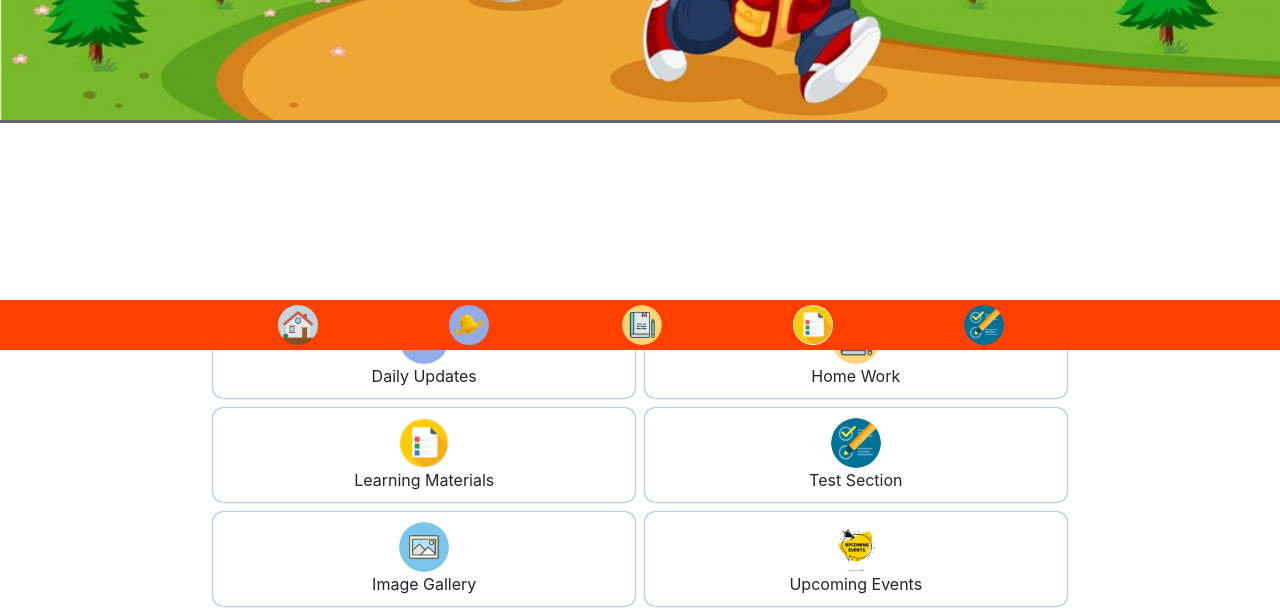
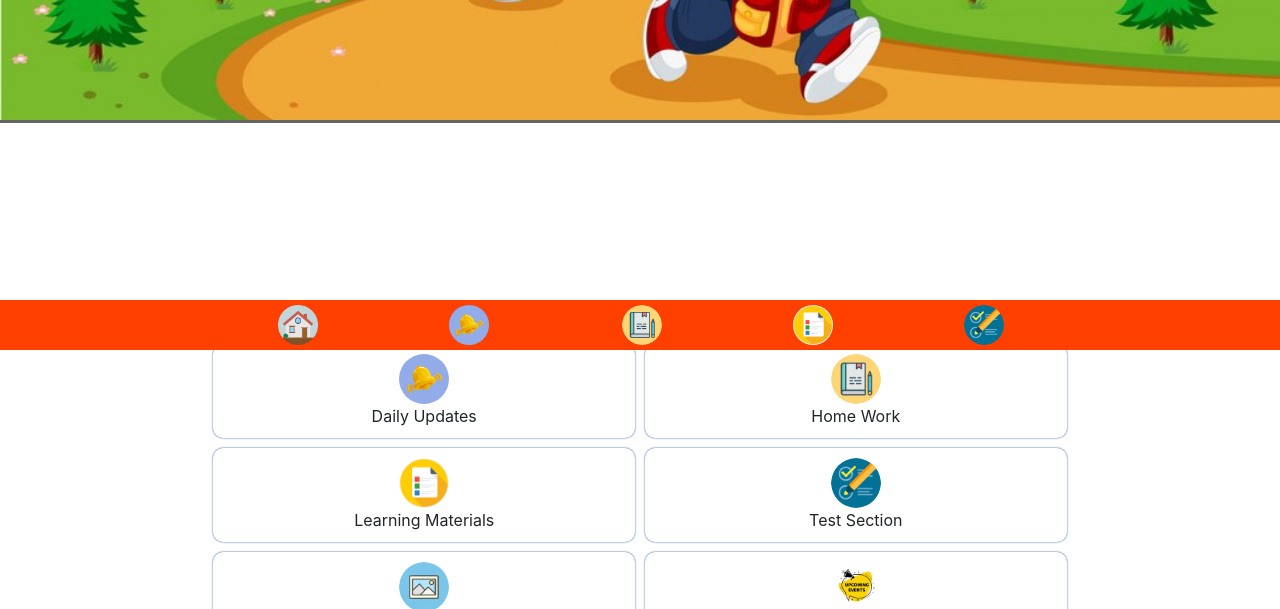
Before and after one commit to akshaygsquare/ggs, a plain HTML site: page index.html in a window 1280 px wide. Shown: the part 450-1059 px from the top of the page. Drawn offline with nearby package versions, Linux system fonts and the light colour scheme; a web font is replaced by a local one.

Commit message:
Update index.html

```diff
--- a/index.html
+++ b/index.html
@@ -39,7 +39,7 @@
         <p style="font-size: 40px; font-family: eczar; font-weight: 500;">Guru Global School </p>
     </div>
 
-    <div style="padding: 160px 10%;">
+    <div style="padding: 200px 10%;">
         <p style="font-size: 30px; font-family: eczar; font-weight: 500; color: black; text-align: center;"> </p>
 
 
```
